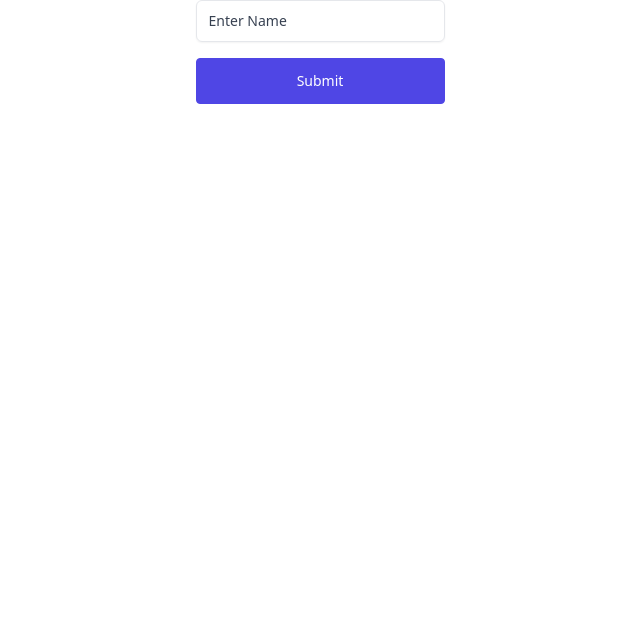
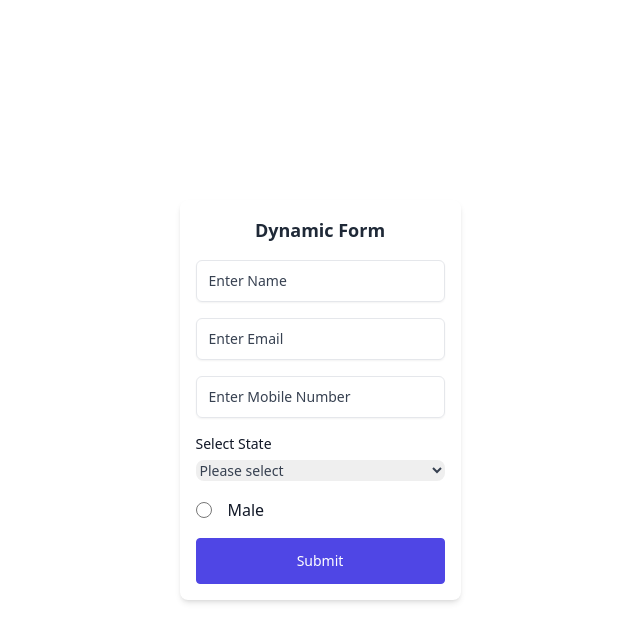
Before and after one commit to sdupadhyay/Dynamic-Form-Component, a React (Vite) app: page / in a window 1280 px wide. Shown: the top 642 px of the page, without its empty margins (320-960 px from the left). Built offline with nearby package versions, Linux system fonts and the light colour scheme.

Commit message:
Select and radio button component added

```diff
--- a/src/App.tsx
+++ b/src/App.tsx
@@ -1,14 +1,37 @@
-import { Button } from "./components/button";
-import { Input } from "./components/input";
+import { useMemo } from "react";
+import { DynamicForm } from "./components/DynamicForm";
 
 function App() {
+  const formRequirments = useMemo(
+    () => [
+      {
+        name: "userName",
+        type: "text",
+        placeholder: "Enter Name",
+      },
+      {
+        name: "userEmail",
+        type: "email",
+        placeholder: "Enter Email",
+      },
+      {
+        name: "userMobile",
+        type: "number",
+        placeholder: "Enter Mobile Number",
+        maxLength: 10,
+      },
+      // {
+      //   name: "userPassword",
+      //   type: "password",
+      //   placeholder: "Enter Password",
+      // },
+    ],
+    []
+  );
   return (
     <>
-      <div className="flex justify-center items-center">
-        <form className="flex flex-col gap-4">
-          <Input placeholder="Enter Name" name="userName" />
-          <Button title="Submit" />
-        </form>
+      <div>
+        <DynamicForm formRequirments={formRequirments} />
       </div>
     </>
   );
--- /dev/null
+++ b/src/components/DynamicForm.tsx
@@ -0,0 +1,30 @@
+import React from "react";
+import { Input } from "./input";
+import { Button } from "./button";
+import { formRequirmentsProps } from "../constants/typeProps/formRequirmentsProps";
+import { SelectBox } from "./selectBox";
+import { RadioButtons } from "./radioButtons";
+
+export const DynamicForm: React.FC<{
+  formRequirments: formRequirmentsProps[];
+}> = ({ formRequirments }) => {
+  return (
+    <>
+      <div className="flex justify-center items-center h-screen">
+        <form className="flex flex-col gap-4 bg-white shadow-md rounded-lg p-4 max-w-2xl">
+          <div>
+            <h2 className="text-lg font-semibold text-center text-gray-800">
+              Dynamic Form
+            </h2>
+          </div>
+          {formRequirments?.map((item, index) => (
+            <Input key={index} {...item} />
+          ))}
+          <SelectBox />
+          <RadioButtons />
+          <Button title="Submit" />
+        </form>
+      </div>
+    </>
+  );
+};
--- a/src/components/input/index.tsx
+++ b/src/components/input/index.tsx
@@ -5,6 +5,7 @@ export const Input: React.FC<inputProps> = ({
   placeholder,
   isRequired = true,
   name = "",
+  maxLength,
 }) => {
   return (
     <>
@@ -13,11 +14,13 @@ export const Input: React.FC<inputProps> = ({
         className="relative block rounded-md border border-gray-200 shadow-sm focus-within:border-blue-600 focus-within:ring-1 focus-within:ring-blue-600"
       >
         <input
+          id={name}
           type={type}
           className="peer p-2 border-none bg-transparent placeholder-transparent focus:border-transparent focus:outline-none focus:ring-0"
           placeholder={placeholder}
           name={name}
           required={isRequired}
+          maxLength={maxLength}
         />
         <span className="pointer-events-none absolute start-2.5 top-0 -translate-y-1/2 bg-white p-0.5 text-xs text-gray-700 transition-all peer-placeholder-shown:top-1/2 peer-placeholder-shown:text-sm peer-focus:top-0 peer-focus:text-xs">
           {placeholder}
--- /dev/null
+++ b/src/components/radioButtons/index.tsx
@@ -0,0 +1,22 @@
+export const RadioButtons: React.FC = () => {
+  return (
+    <>
+      <label
+        htmlFor="Option2"
+        className="flex cursor-pointer items-start gap-4"
+      >
+        <div className="flex items-center">
+          &#8203;
+          <input
+            type="radio"
+            className="size-4 rounded border-gray-300"
+            id="Option2"
+          />
+        </div>
+        <div>
+          <strong className="font-medium text-gray-900"> Male </strong>
+        </div>
+      </label>
+    </>
+  );
+};
--- /dev/null
+++ b/src/components/selectBox/index.tsx
@@ -0,0 +1,29 @@
+export const SelectBox: React.FC = () => {
+  return (
+    <>
+      <div>
+        <label
+          htmlFor="HeadlineAct"
+          className="block text-sm font-medium text-gray-900"
+        >
+          Select State
+        </label>
+
+        <select
+          name="HeadlineAct"
+          // id="HeadlineAct"
+          className="mt-1.5 w-full rounded-lg border-gray-400 text-gray-700 sm:text-sm"
+        >
+          <option value="">Please select</option>
+          <option value="JM">John Mayer</option>
+          <option value="SRV">Stevie Ray Vaughn</option>
+          <option value="JH">Jimi Hendrix</option>
+          <option value="BBK">B.B King</option>
+          <option value="AK">Albert King</option>
+          <option value="BG">Buddy Guy</option>
+          <option value="EC">Eric Clapton</option>
+        </select>
+      </div>
+    </>
+  );
+};
--- /dev/null
+++ b/src/constants/typeProps/formRequirmentsProps.tsx
@@ -0,0 +1,6 @@
+export type formRequirmentsProps = {
+  name: string;
+  type: string;
+  placeholder: string;
+  maxLength?: number;
+};
--- a/src/constants/typeProps/inputProps.tsx
+++ b/src/constants/typeProps/inputProps.tsx
@@ -5,4 +5,5 @@ export type inputProps = {
   placeholder: string;
   isRequired?: boolean;
   name: string;
+  maxLength?: number;
 };
```
